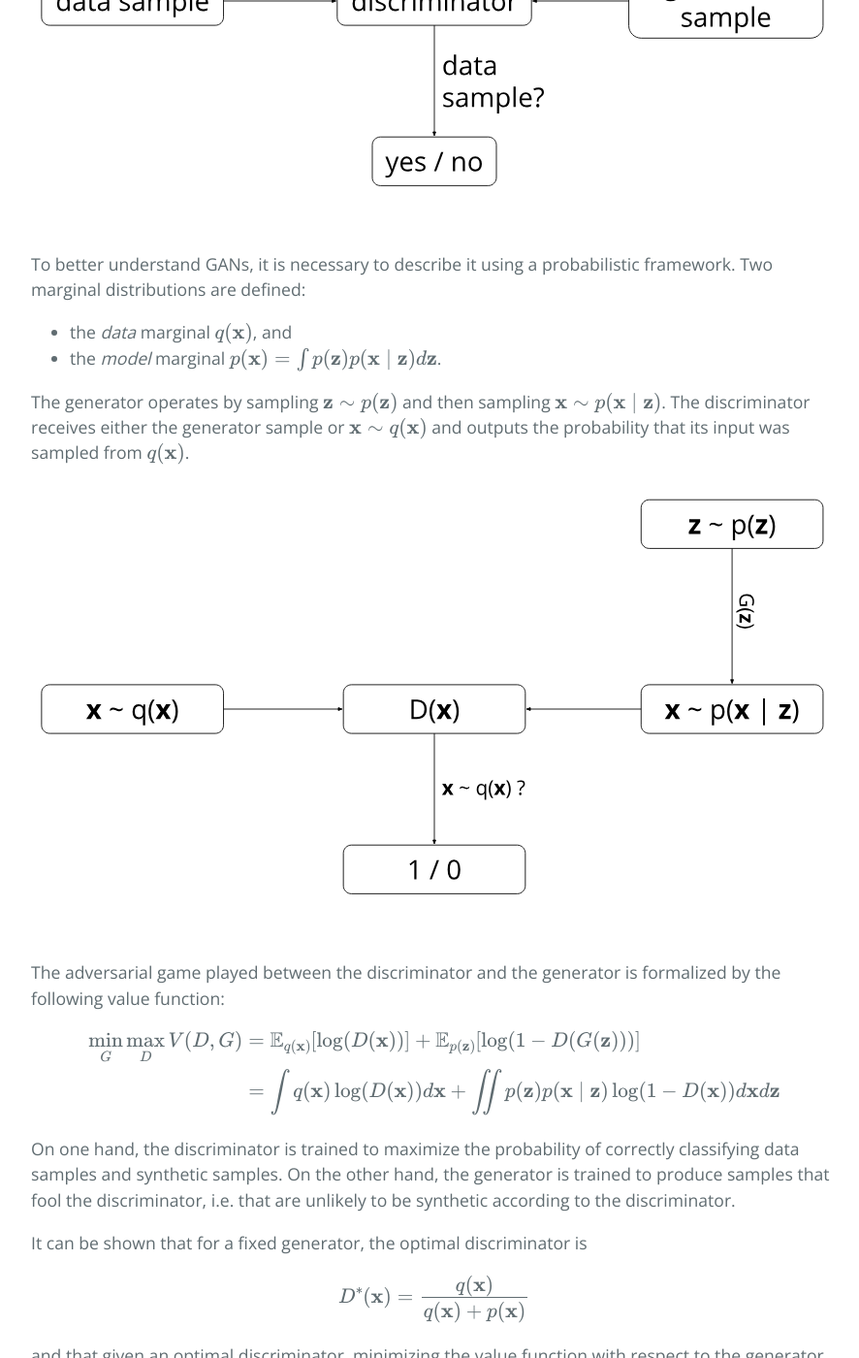
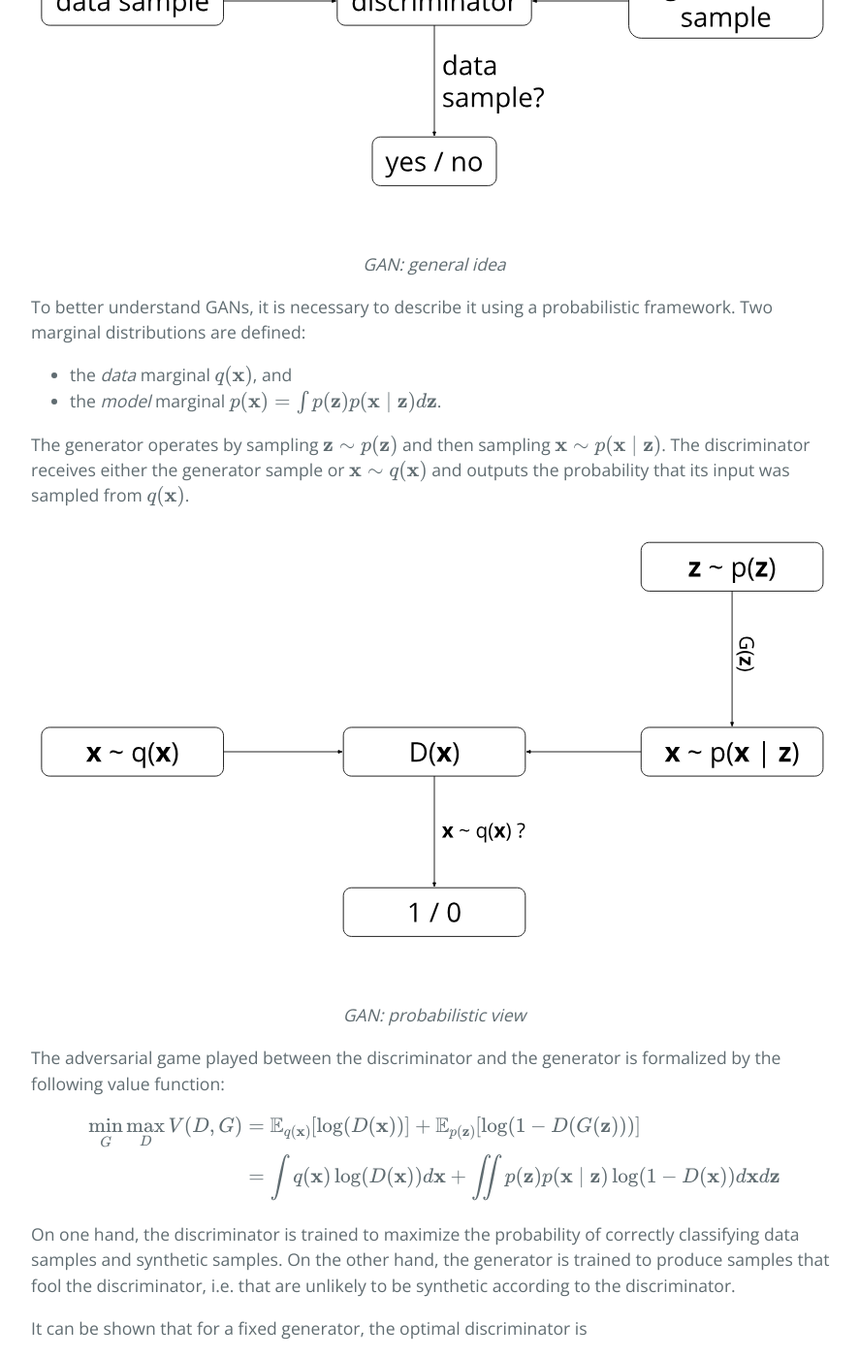
Before and after one commit to IshmaelBelghazi/ALI, a Jekyll site: the page built from index.md, in a window 1280 px wide and 1400 px high, scrolled down 1885 px. Shown: the whole window at 97% size, without its empty margins (192-1078 px from the left). Built offline with Jekyll 4.4.1, drawn with Linux system fonts in a browser that asks for light colours; formulas are drawn with MathJax 3; some of the changed text lies outside the part shown.

Commit message:
Add caption to figures

```diff
--- a/index.md
+++ b/index.md
@@ -55,6 +55,8 @@ from the data distribution.
 
 ![Generative adversarial networks]({{ site.baseurl }}/assets/gan_simple.svg)
 
+<center><em>GAN: general idea</em></center>
+
 To better understand GANs, it is necessary to describe it using a probabilistic
 framework. Two marginal distributions are defined:
 
@@ -69,6 +71,8 @@ The discriminator receives either the generator sample or
 input was sampled from \\(q(\\mathbf{x})\\).
 
 ![Generative adversarial networks]({{ site.baseurl }}/assets/gan_probabilistic.svg)
+
+<center><em>GAN: probabilistic view</em></center>
 
 The adversarial game played between the discriminator and the generator is
 formalized by the following value function:
@@ -134,6 +138,8 @@ Like before, the generator is trained to fool the discriminator, but this time
 it can also learn \\(q(\\mathbf{z} \\mid \\mathbf{x})\\).
 
 ![Adversarially learned inference]({{ site.baseurl }}/assets/ali_probabilistic.svg)
+
+<center><em>ALI: probabilistic view</em></center>
 
 The adversarial game played between the discriminator and the generator is
 formalized by the following value function:
```
